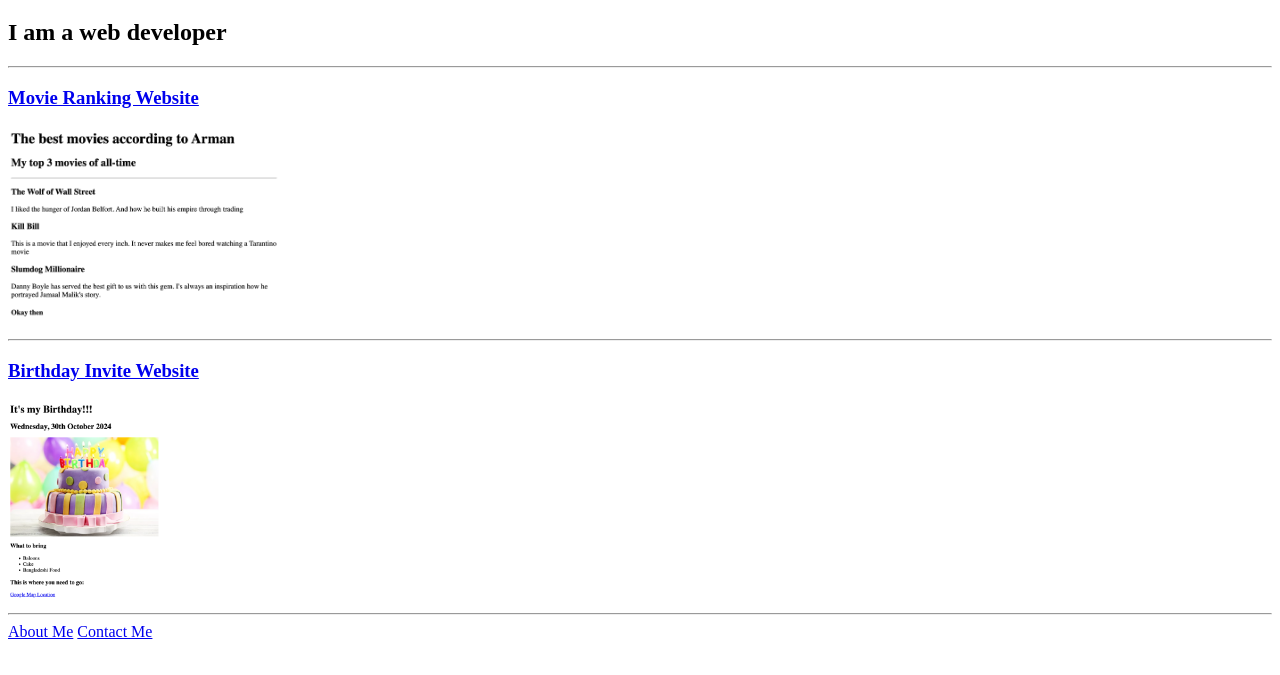
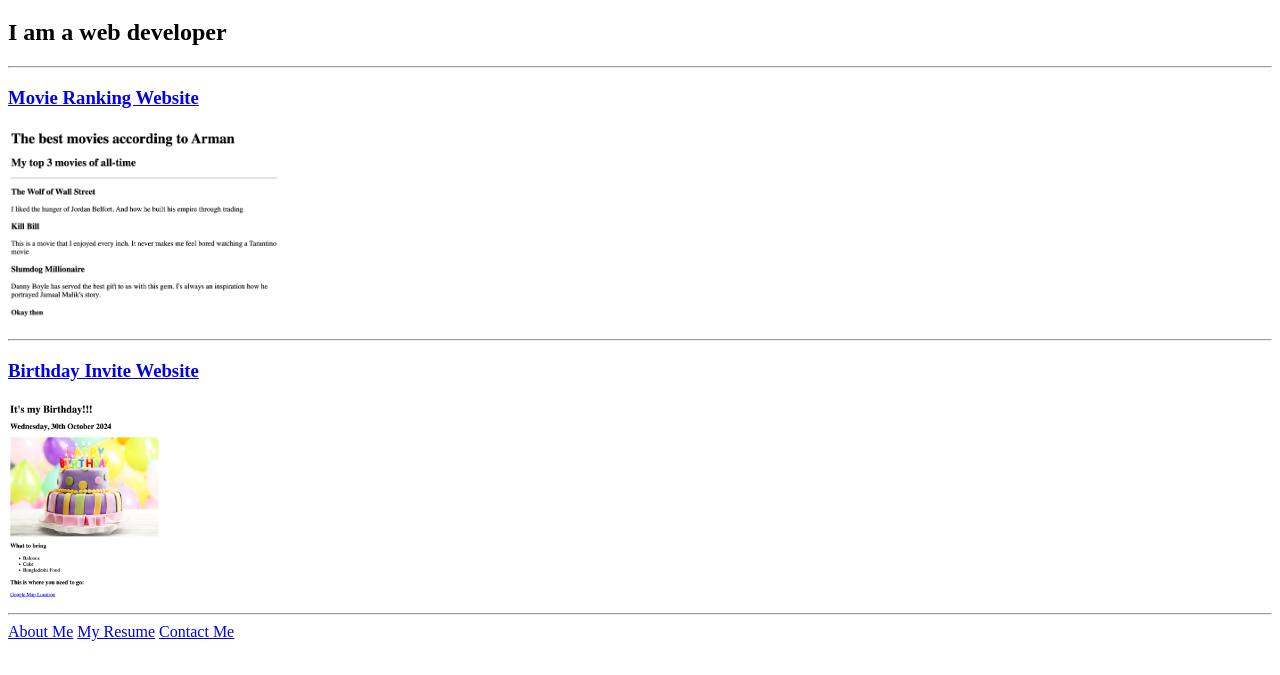
Before and after one commit to Priyo3010/Console-Log-Arman, a plain HTML site: page index.html in a window 1280 px wide. Shown: the part 61-736 px from the top of the page. Drawn offline with Linux system fonts and the light colour scheme.

Commit message:
Update index.html

```diff
--- a/index.html
+++ b/index.html
@@ -38,6 +38,7 @@ https://developer.mozilla.org/en-US/docs/Web/HTML/Element/img#attr-height -->
     /></a>
     <hr />
     <a href="./public/about.html">About Me</a>
+    <a href="./Capstone Project - Online Resume/index.html">My Resume</a>
     <a href="./public/contact.html">Contact Me</a>
   </body>
 </html>
```
